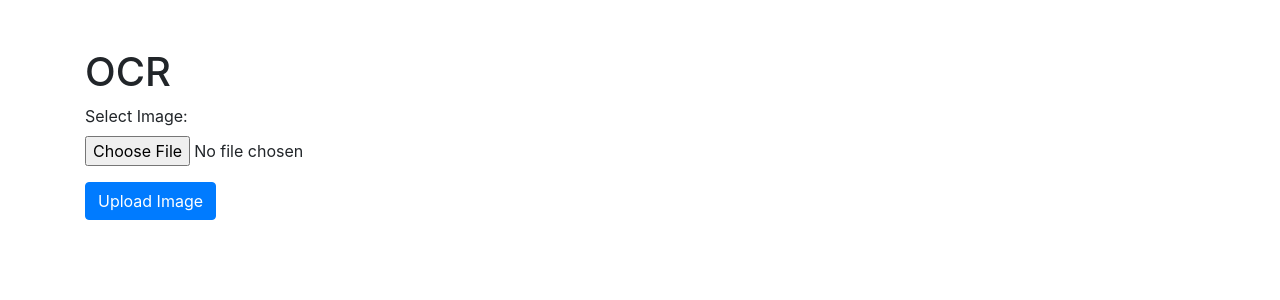
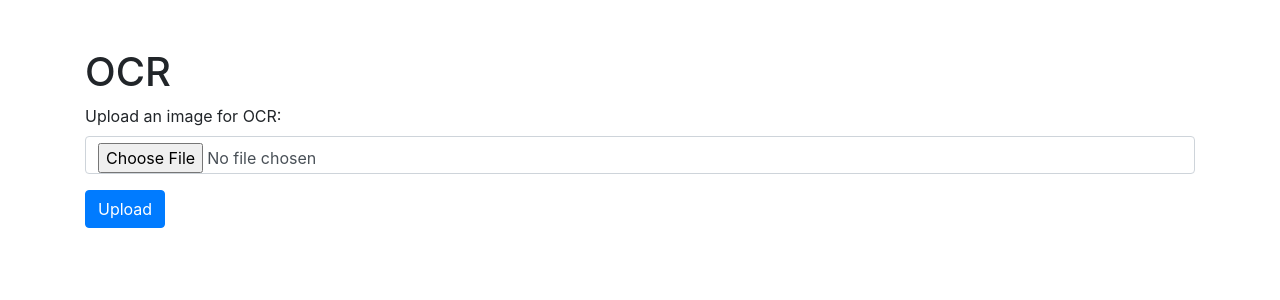
Before and after one commit to huiseori/pharmt, a Django app: page /ocr/ in a window 1280 px wide. Shown: the top 300 px of the page. Run offline with Django 5.2, Linux system fonts and the light colour scheme; some libraries are stand-ins or nearby versions.

Commit message:
ocr수정완

```diff
--- a/single_pages/templates/ocr.html
+++ b/single_pages/templates/ocr.html
@@ -8,26 +8,22 @@
 <body>
     <div class="container my-5">
         <h1>OCR</h1>
-        {% if messages %}
-            {% for message in messages %}
-                <div class="alert alert-danger">{{ message }}</div>
-            {% endfor %}
-        {% endif %}
-        <form method="post" action="{% url 'ocr' %}" enctype="multipart/form-data">
+        <form method="post" action="{% url 'ocr_process' %}" enctype="multipart/form-data">
             {% csrf_token %}
             <div class="form-group">
-                <label for="image">Select Image:</label>
-                <input type="file" class="form-control-file" id="image" name="image" accept="image/*" required>
+                <label for="image">Upload an image for OCR:</label>
+                <input type="file" id="image" name="image" class="form-control" required>
             </div>
-            <button type="submit" class="btn btn-primary">Upload Image</button>
+            <button type="submit" class="btn btn-primary">Upload</button>
         </form>
 
-<!--        {% if processed_image_path %}-->
-<!--            <div class="mt-5">-->
-<!--                <h2>Processed Image:</h2>-->
-<!--                <img src="{{ processed_image_path }}" class="img-fluid">-->
-<!--            </div>-->
-<!--        {% endif %}-->
+        {% if processed_image_path %}
+            <div class="mt-5">
+                <h2>Processed Image:</h2>
+                <img src="{{ processed_image_path }}" class="img-fluid">
+            </div>
+        {% endif %}
     </div>
 </body>
+
 </html>
--- a/single_pages/urls.py
+++ b/single_pages/urls.py
@@ -1,6 +1,9 @@
 # urls.py
+from django.conf.urls.static import static
 from django.contrib import admin
 from django.urls import path
+
+from pharmtracker import settings
 from . import views
 
 urlpatterns = [
@@ -8,5 +11,6 @@ urlpatterns = [
     path('', views.home_view, name='home'),
     path('home/', views.home_view, name='home'),
     path('chatbot/', views.chatbot_view, name='chatbot'),
-    path('ocr/', views.ocr_view, name='ocr')
-]
+    path('ocr/', views.ocr_view, name='ocr'),
+path('ocr_process/', views.ocr_process, name='ocr_process')
+] + static(settings.MEDIA_URL, document_root=settings.MEDIA_ROOT)
--- a/single_pages/views.py
+++ b/single_pages/views.py
@@ -1,6 +1,22 @@
 # views.py
 from django.shortcuts import render
+
+from django.shortcuts import render
+from django.http import JsonResponse
+import os
+import uuid
+import json
+import time
+import platform
+import numpy as np
+import cv2
+import requests
+from PIL import ImageFont, ImageDraw, Image
+
+
 from .models import ChatbotModel
+# secret_key = 'VFp4emJvZ2dlZENQRm9Pa3RmVlVhWENFRXhncGZIYWo='
+
 
 def home_view(request):
     return render(request, 'home.html')
@@ -25,73 +41,84 @@ from django.shortcuts import render, redirect
 
 
 
-def ocr_view(request):
-    if request.method == 'POST':
-        image = request.FILES.get('image')
-        if not image:
-            messages.error(request, '이미지를 선택해주세요.')
-            return render(request, 'ocr.html')
-        try:
-            # Naver Clova OCR API 호출
-            ocr_url = 'https://f2njh1jvk0.apigw.ntruss.com/custom/v1/31289/20f7f9592ec261660e6a41d64f3cd240d068f9e641c7fe728341b9a2e0979ff0/general'
-            headers = {
-                'X-NCP-APIGW-API-KEY-ID': settings.NAVER_OCR_API_ID,
-                'X-NCP-APIGW-API-KEY': settings.NAVER_OCR_API_KEY,
-            }
-            files = {'image': image.read()}
-            ocr_response = requests.post(ocr_url, headers=headers, files=files)
+# views.py
+import requests
+from django.shortcuts import render, redirect
 
-            if ocr_response.status_code == 200:
-                json_data = ocr_response.json()
-                if 'images' in json_data and json_data['images']:
-                    ocr_text = json_data['images'][0]['fields'][0]['inferText']
-                    request.session['search_query'] = ocr_text
-                    return render(request, 'ocr_result.html', {'ocr_text': ocr_text})
-                else:
-                    messages.error(request, '텍스트를 추출할 수 없습니다.')
-
-            else:
-                messages.error(request, 'OCR API 오류: {}'.format(ocr_response.status_code))
-        except Exception as e:
-            messages.error(request, '오류 발생: {}'.format(str(e)))
-
-    return render(request, 'ocr.html')
-    #         ocr_text = ocr_response.json()['images'][0]['fields'][0]['inferText']
-    #
-    #         # 검색 데이터 생성
-    #         search_query = ocr_text
-    #
-    #         # 검색 결과를 세션에 저장
-    #         request.session['search_query'] = search_query
-    #
-    #         return render(request, 'ocr_result.html', {'ocr_text': ocr_text})
-    #     else:
-    #         messages.error(request, 'OCR 처리 중 오류가 발생했습니다.')
-    #
-    # return render(request, 'ocr.html')
+api_url = 'https://f2njh1jvk0.apigw.ntruss.com/custom/v1/31289/20f7f9592ec261660e6a41d64f3cd240d068f9e641c7fe728341b9a2e0979ff0/general'
+secret_key = 'VFp4emJvZ2dlZENQRm9Pa3RmVlVhWENFRXhncGZIYWo='
 
 
-# def detail_view(request):
-#     if request.method == 'POST':
-#         search_query = request.session.get('search_query')
-#
-#         if search_query:
-#             # 공공데이터 API 검색
-#             public_data_url = 'http://apis.data.go.kr/1471000/DURPrdlstInfoService03'
-#             params = {
-#                 'query': search_query,
-#                 'serviceKey': settings.PUBLIC_DATA_API_KEY,
-#             }
-#             response = requests.get(public_data_url, params=params)
-#
-#             if response.status_code == 200:
-#                 data = response.json()
-#                 # 데이터 처리 로직
-#
-#                 return render(request, 'drug_detail.html', {'drug_data': data})
-#             else:
-#                 messages.error(request, '공공데이터 API 호출 중 오류가 발생했습니다.')
-#         else:
-#             messages.error(request, '검색 쿼리가 없습니다.')
-#
-#     return render(request, 'ocr_result.html')
+def ocr_view(request):
+    return render(request, 'ocr.html')
+
+def put_text(image, text, x, y, color=(0, 255, 0), font_size=22):
+    if type(image) == np.ndarray:
+        color_coverted = cv2.cvtColor(image, cv2.COLOR_BGR2RGB)
+        image = Image.fromarray(color_coverted)
+
+    if platform.system() == 'Darwin':
+        font = 'AppleGothic.ttf'
+    elif platform.system() == 'Windows':
+        font = 'malgun.ttf'
+
+    image_font = ImageFont.truetype(font, font_size)
+    draw = ImageDraw.Draw(image)
+    draw.text((x, y), text, font=image_font, fill=color)
+
+    numpy_image = np.array(image)
+    opencv_image = cv2.cvtColor(numpy_image, cv2.COLOR_RGB2BGR)
+
+    return opencv_image
+
+def ocr_process(request):
+    if request.method == 'POST' and request.FILES['image']:
+        image_file = request.FILES['image']
+        path = os.path.join('uploads', image_file.name)
+        with open(path, 'wb') as f:
+            for chunk in image_file.chunks():
+                f.write(chunk)
+
+        files = [('file', open(path, 'rb'))]
+
+        request_json = {
+            'images': [{'format': 'jpg', 'name': 'demo'}],
+            'requestId': str(uuid.uuid4()),
+            'version': 'V2',
+            'timestamp': int(round(time.time() * 1000))
+        }
+
+        payload = {'message': json.dumps(request_json).encode('UTF-8')}
+
+        headers = {
+            'X-OCR-SECRET': secret_key,
+        }
+
+        response = requests.post(api_url, headers=headers, data=payload, files=files)
+        result = response.json()
+
+        img = cv2.imread(path)
+        roi_img = img.copy()
+
+        for field in result['images'][0]['fields']:
+            text = field['inferText']
+            vertices_list = field['boundingPoly']['vertices']
+            pts = [tuple(vertice.values()) for vertice in vertices_list]
+            topLeft = [int(_) for _ in pts[0]]
+            topRight = [int(_) for _ in pts[1]]
+            bottomRight = [int(_) for _ in pts[2]]
+            bottomLeft = [int(_) for _ in pts[3]]
+
+            cv2.line(roi_img, topLeft, topRight, (0, 255, 0), 2)
+            cv2.line(roi_img, topRight, bottomRight, (0, 255, 0), 2)
+            cv2.line(roi_img, bottomRight, bottomLeft, (0, 255, 0), 2)
+            cv2.line(roi_img, bottomLeft, topLeft, (0, 255, 0), 2)
+            roi_img = put_text(roi_img, text, topLeft[0], topLeft[1] - 10, font_size=30)
+
+        # Save the processed image to serve it to the frontend
+        processed_image_path = os.path.join('uploads', 'processed_' + image_file.name)
+        cv2.imwrite(processed_image_path, roi_img)
+
+        return render(request, 'ocr.html', {'processed_image_path': '/' + processed_image_path})
+
+    return JsonResponse({'error': 'Invalid request'}, status=400)
```
Also changed, not shown: pharmtracker/settings.py (+12 -3 lines).
